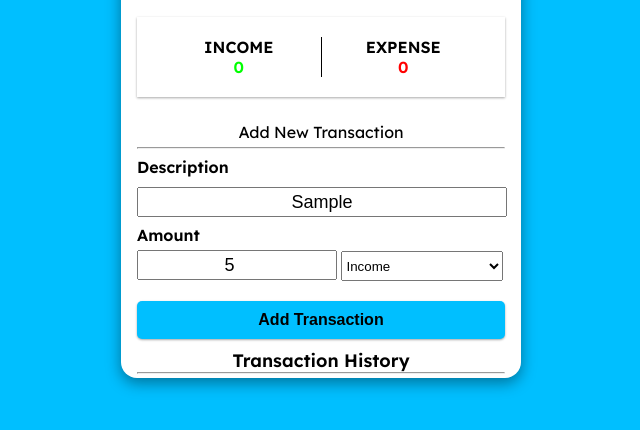
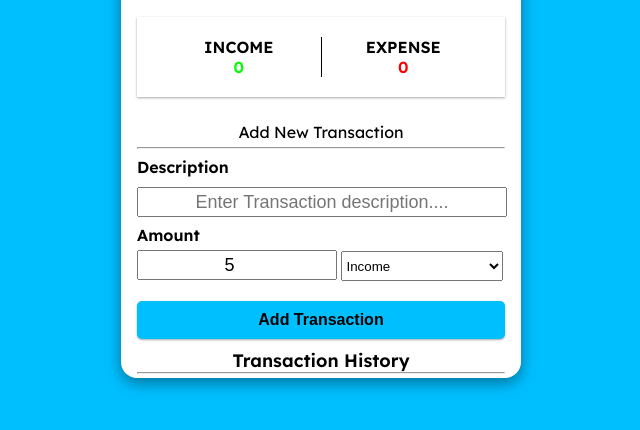
Before and after one commit to giftedpromise/Expense-tracker, a plain HTML site: page index.html in a window 1280 px wide. Both pictures are taken after typing "Sample", "5" into the empty fields and a click on the button "Add Transaction". Shown: the part 182-612 px from the top of the page, without its empty margins (319-959 px from the left). Drawn offline with Linux system fonts and the light colour scheme; no server answers.

Commit message:
set up data base

```diff
--- a/index.html
+++ b/index.html
@@ -41,7 +41,7 @@
         />
       </div>
       <div class="amount-details">
-        <label for="inputTitleA" class="inputName">Amount</label> <br />
+        <label for="inputAmount" class="inputName">Amount</label> <br />
         <input
           type="number"
           id="inputAmount"
--- a/script.js
+++ b/script.js
@@ -15,16 +15,39 @@ const transactionInDB = ref(database, "transaction");
 const inputFieldEl = document.getElementById("inputTitle");
 const inputAmountEl = document.getElementById("inputAmount");
 const addTransactionBtnEl = document.getElementById("transaction-btn");
+const amountTypeEl = document.getElementById("amountType");
+const listEl = document.getElementById("list");
 
-addTransactionBtnEl.addEventListener("click", function () {
+addTransactionBtnEl.addEventListener("click", function (event) {
+  if (
+    !inputFieldEl ||
+    !inputAmountEl ||
+    !addTransactionBtnEl ||
+    !amountTypeEl
+  ) {
+    console.error("One or more input elements not found.");
+    return;
+  }
+
+  event.preventDefault();
+
   let transactionInput = inputFieldEl.value;
+  let amountInput = inputAmountEl.value;
+  let amountType = amountTypeEl.value;
+  const date = new Date();
+  let day = date.getDate();
+  let month = date.getMonth() + 1;
+  let year = date.getFullYear();
+  const currentDate = `${day}-${month}-${year}`;
+  console.log(currentDate);
 
   push(transactionInDB, {
+    id: Date.now(),
+    date: currentDate,
     description: transactionInput,
-    amount: 0, // You may need to add an amount field to your input form
-    type: "Expense", // Set default type to Expense, modify based on your UI
-    date: new Date().toString(), // Set the date to the current date
+    amount: amountInput,
+    amountType, // You may need to add an amount field to your input form
   });
 
-  console.log(transactionInput);
+  inputFieldEl.value = "";
 });
```
